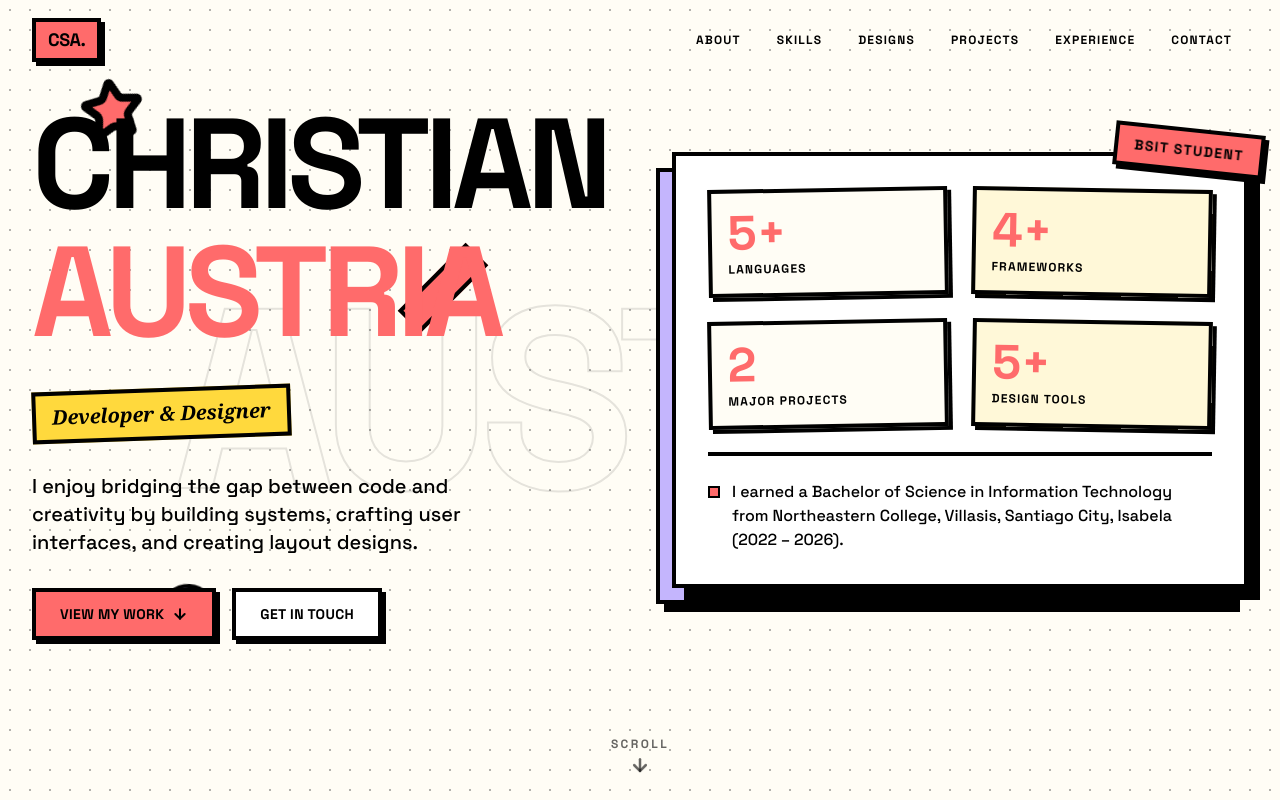
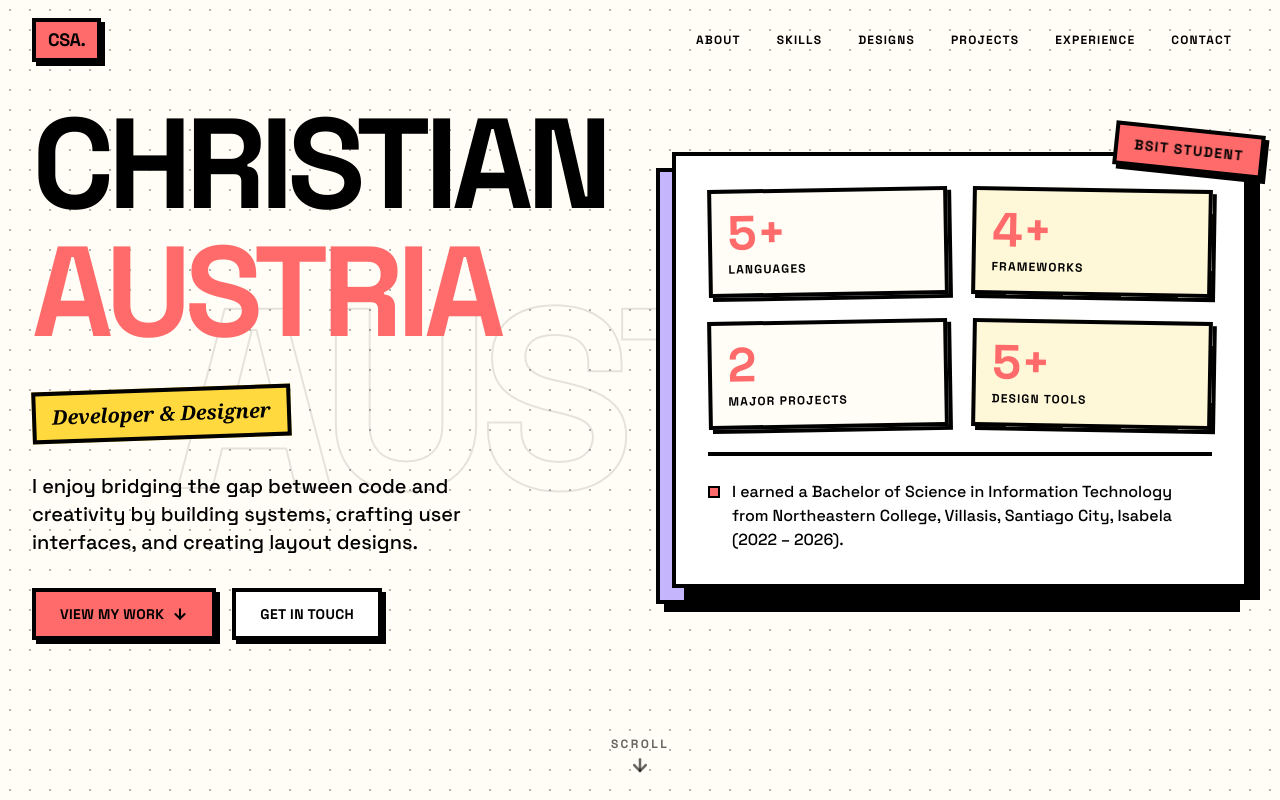
Before and after one commit to LILzeiron/myportfolio2, a React (Vite) app: page / in a window 1280 px wide. Shown: the top 800 px of the page. Built offline with nearby package versions, Linux system fonts and the light colour scheme.

Commit message:
Update project descriptions and Hero badge text

```diff
--- a/src/sections/Footer.tsx
+++ b/src/sections/Footer.tsx
@@ -60,27 +60,7 @@ export default function Footer() {
             </ul>
           </div>
 
-          {/* Contact Info */}
-          <div>
-            <h4 className="font-black text-sm uppercase tracking-widest mb-4 pb-2 border-b-2 border-white/20">
-              Contact
-            </h4>
-            <div className="space-y-3">
-              <p className="font-medium text-sm text-white/70">
-                Santiago City, Isabela
-                <br />
-                Philippines
-              </p>
-              <p className="font-medium text-sm text-white/70">
-                BSIT Student at
-                <br />
-                Northeastern College
-              </p>
-              <div className="inline-block bg-neo-secondary text-black border-4 border-black px-3 py-1 font-black text-xs uppercase tracking-widest mt-2">
-                Open for Work
-              </div>
-            </div>
-          </div>
+
         </div>
 
         {/* Bottom Bar */}
--- a/src/sections/Hero.tsx
+++ b/src/sections/Hero.tsx
@@ -1,5 +1,5 @@
 import { useEffect, useRef } from 'react';
-import { ArrowDown, Star } from 'lucide-react';
+import { ArrowDown } from 'lucide-react';
 
 const stats = [
   { value: '5+', label: 'LANGUAGES' },
@@ -55,18 +55,6 @@ export default function Hero() {
       <div className="absolute inset-0 bg-halftone opacity-30 pointer-events-none" />
 
       {/* Decorative floating shapes */}
-      <div className="parallax absolute top-20 left-10 md:left-20">
-        <Star className="w-12 h-12 md:w-16 md:h-16 fill-neo-accent stroke-neo-black stroke-[3] animate-spin-slow" />
-      </div>
-      <div className="parallax absolute top-40 right-10 md:right-32 rotate-12">
-        <div className="w-16 h-16 md:w-20 md:h-20 bg-neo-secondary border-4 border-black animate-float" />
-      </div>
-      <div className="parallax absolute bottom-40 left-16 md:left-40 -rotate-6">
-        <div className="w-12 h-12 md:w-14 md:h-14 bg-neo-muted border-4 border-black rounded-full animate-wiggle" />
-      </div>
-      <div className="parallax absolute top-60 left-1/3 hidden lg:block">
-        <div className="w-8 h-24 bg-neo-accent border-4 border-black rotate-45" />
-      </div>
 
       {/* Giant background text */}
       <div className="absolute inset-0 flex items-center justify-center pointer-events-none overflow-hidden">
--- a/src/sections/Projects.tsx
+++ b/src/sections/Projects.tsx
@@ -5,7 +5,7 @@ const projects = [
   {
     title: 'PathWise',
     platform: 'Mobile · Web',
-    description: 'Developed an intelligent tutoring system (mobile + web) delivering personalized learning via games, quizzes, and an AI‑powered chatbot. Utilized machine learning to track student performance, improving accessibility and engagement while providing data‑driven insights for teachers. Technologies used: Flutter, Dart, PHP, CakePHP, Python, Flask, MySQL, DigitalOcean.',
+    description: 'Developed an intelligent tutoring system (mobile + web) delivering personalized learning via games, quizzes, and an AI‑powered chatbot. Utilized machine learning to track student performance, improving accessibility and engagement while providing data‑driven insights for teachers.',
     technologies: ['Flutter', 'Dart', 'PHP', 'CakePHP', 'Python', 'Flask', 'MySQL', 'DigitalOcean'],
     features: [
       { label: 'AI', value: 'Chatbot' },
@@ -27,8 +27,8 @@ const projects = [
   {
     title: 'PhoneTap',
     platform: 'Mobile · Web',
-    description: 'Developed an NFC‑based attendance system using mobile phones to scan student ID cards for fast, contactless time‑in/time‑out with offline support and cloud sync. Reduced queues, prevented long attendance delays, and improved accuracy and efficiency of event monitoring. Technologies used: Flutter, Dart, Typescript, SQLite, PostgreSQL, Supabase, Vercel.',
-    technologies: ['Flutter', 'NFC', 'Payments', 'Security'],
+    description: 'Developed an NFC‑based attendance system using mobile phones to scan student ID cards for fast, contactless time‑in/time‑out with offline support and cloud sync. Reduced queues, prevented long attendance delays, and improved accuracy and efficiency of event monitoring.',
+    technologies: ['Flutter', 'Dart', 'TypeScript', 'SQLite', 'PostgreSQL', 'Supabase', 'Vercel'],
     features: [
       { label: 'NFC', value: 'Tap Attendance' },
       { label: 'Offline', value: 'Cloud Sync' }
```
